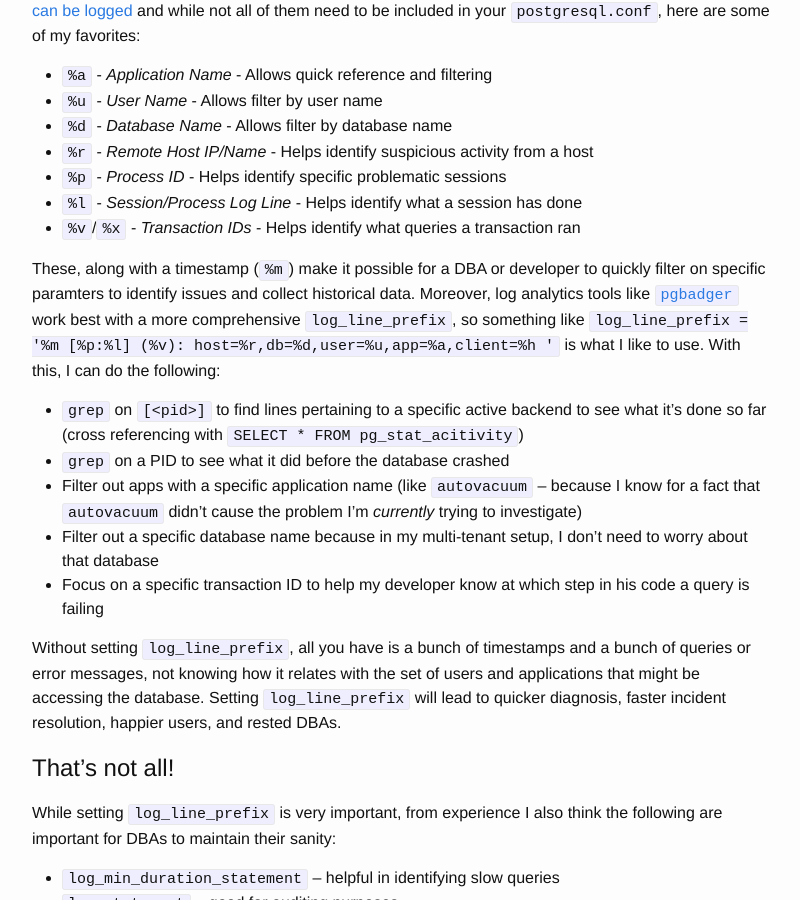
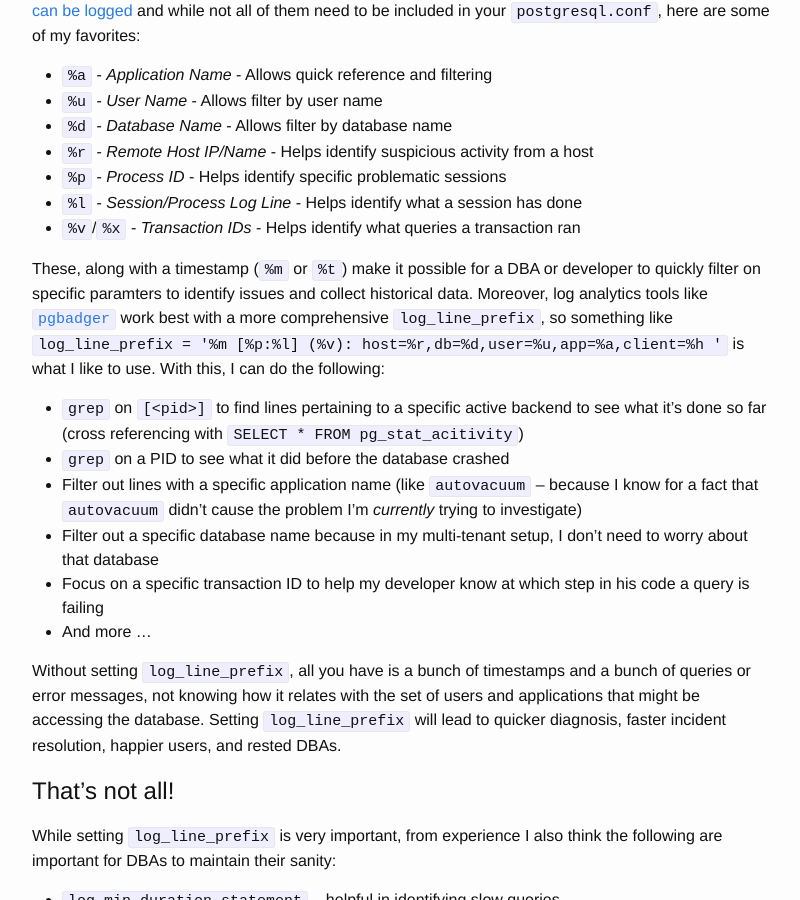
Before and after one commit to richyen/richyen.github.io, a Jekyll site: the page built from _posts/2020-01-29-underestimating_log.markdown, in a window 1280 px wide and 900 px high, scrolled down 1202 px. Shown: the whole window, without its empty margins (238-1038 px from the left). Built offline with Jekyll 4.4.1, drawn with Linux system fonts in a browser that asks for light colours; comment, search, counter and statistics services are not loaded.

Commit message:
superfluous modifications

```diff
--- a/_posts/2020-01-29-underestimating_log.markdown
+++ b/_posts/2020-01-29-underestimating_log.markdown
@@ -33,13 +33,14 @@ Adequate logging opens up the door to many possibilities.  With `log_connections
 * `%l` - _Session/Process Log Line_ - Helps identify what a session has done
 * `%v`/`%x` - _Transaction IDs_ - Helps identify what queries a transaction ran
 
-These, along with a timestamp (`%m`) make it possible for a DBA or developer to quickly filter on specific paramters to identify issues and collect historical data.  Moreover, log analytics tools like [`pgbadger`](https://github.com/darold/pgbadger) work best with a more comprehensive `log_line_prefix`, so something like `log_line_prefix = '%m [%p:%l] (%v): host=%r,db=%d,user=%u,app=%a,client=%h '` is what I like to use.  With this, I can do the following:
+These, along with a timestamp (`%m` or `%t`) make it possible for a DBA or developer to quickly filter on specific paramters to identify issues and collect historical data.  Moreover, log analytics tools like [`pgbadger`](https://github.com/darold/pgbadger) work best with a more comprehensive `log_line_prefix`, so something like `log_line_prefix = '%m [%p:%l] (%v): host=%r,db=%d,user=%u,app=%a,client=%h '` is what I like to use.  With this, I can do the following:
 
 * `grep` on `[<pid>]` to find lines pertaining to a specific active backend to see what it's done so far (cross referencing with `SELECT * FROM pg_stat_acitivity`)
 * `grep` on a PID to see what it did before the database crashed
-* Filter out apps with a specific application name (like `autovacuum` -- because I know for a fact that `autovacuum` didn't cause the problem I'm _currently_ trying to investigate)
+* Filter out lines with a specific application name (like `autovacuum` -- because I know for a fact that `autovacuum` didn't cause the problem I'm _currently_ trying to investigate)
 * Filter out a specific database name because in my multi-tenant setup, I don't need to worry about that database
 * Focus on a specific transaction ID to help my developer know at which step in his code a query is failing
+* And more ...
 
 Without setting `log_line_prefix`, all you have is a bunch of timestamps and a bunch of queries or error messages, not knowing how it relates with the set of users and applications that might be accessing the database.  Setting `log_line_prefix` will lead to quicker diagnosis, faster incident resolution, happier users, and rested DBAs.
 
```
Also changed, not shown: other parts of _posts/2020-01-29-underestimating_log.markdown (+1 -1 lines).
